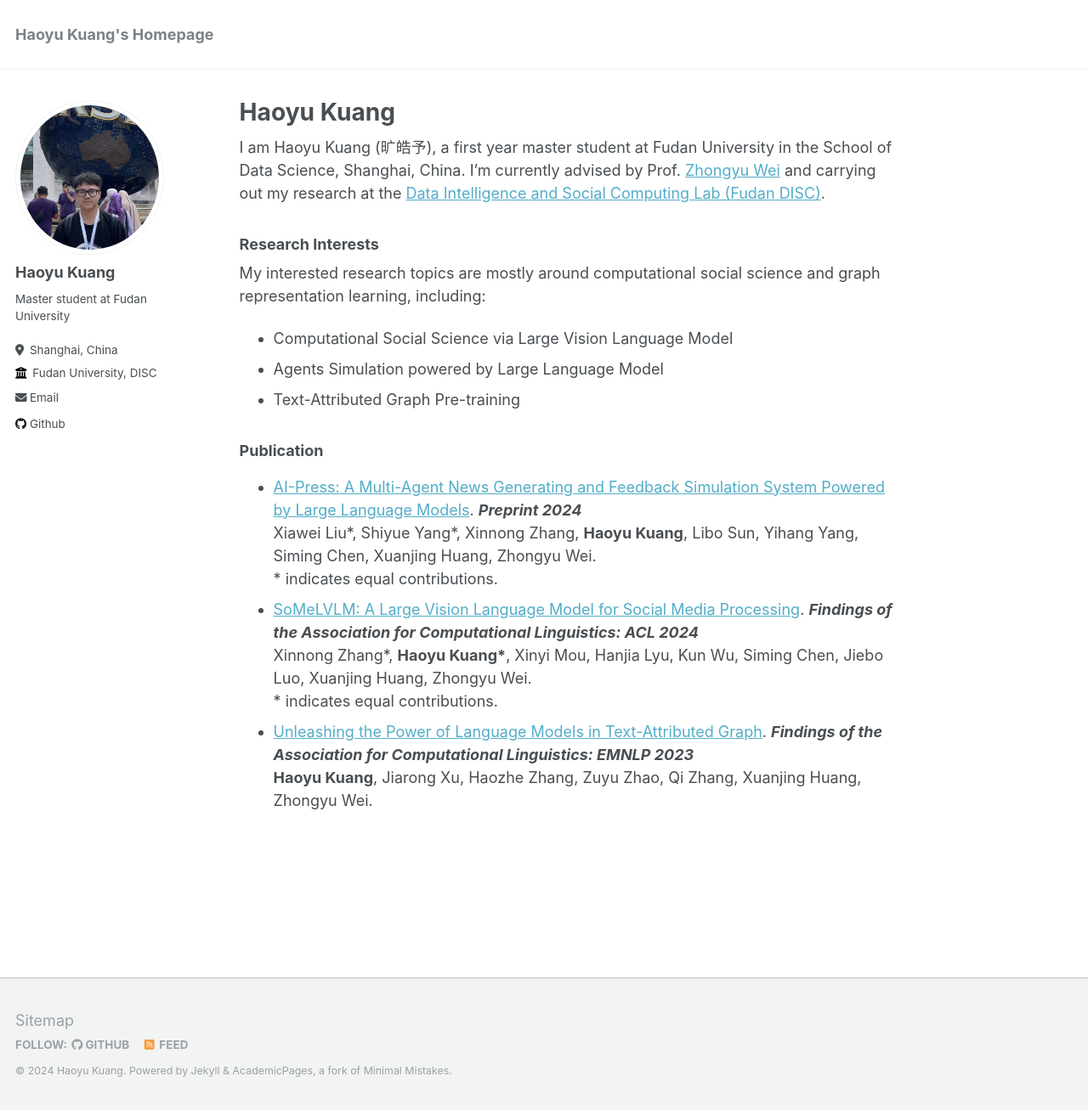
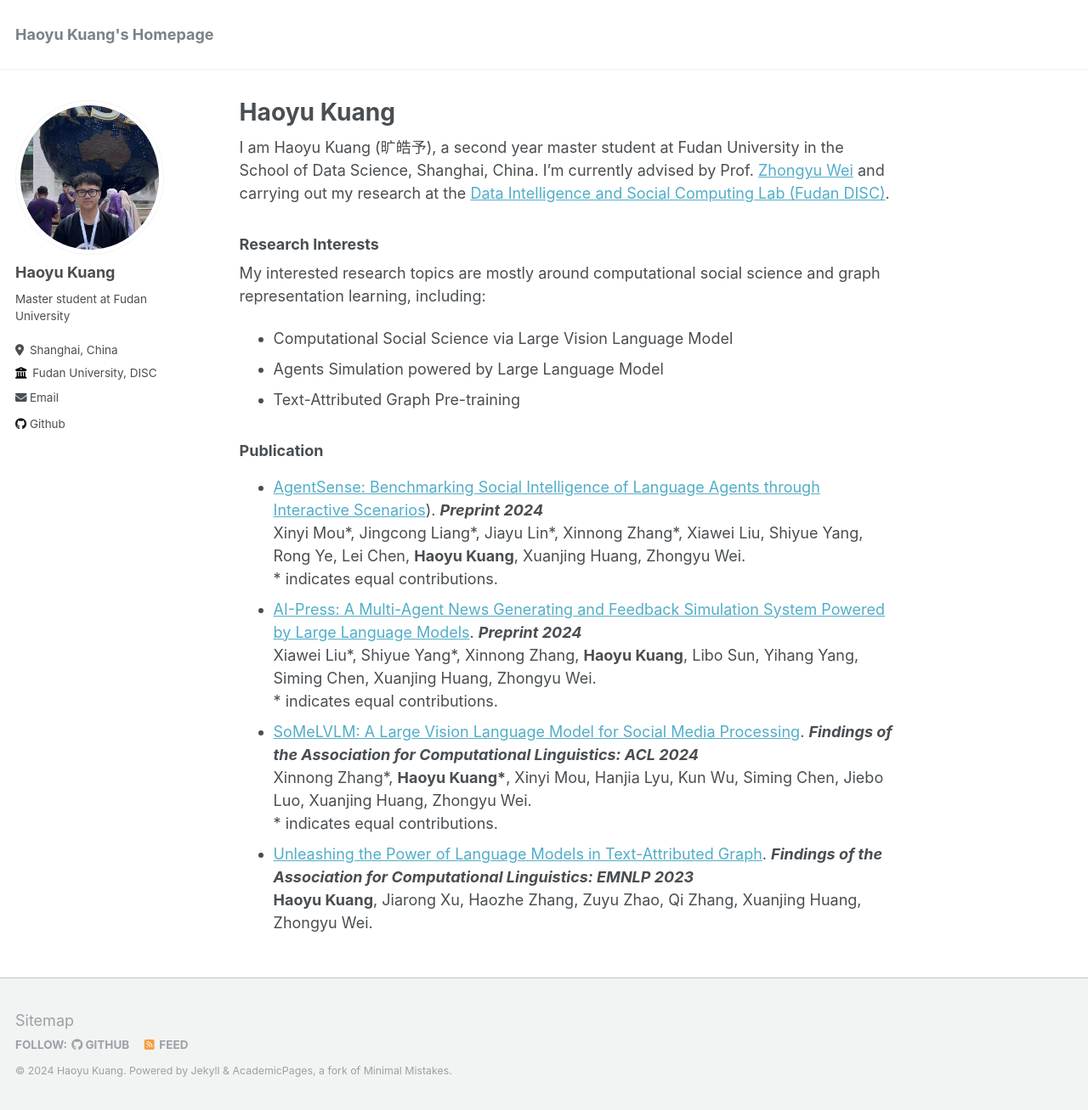
Before and after one commit to HaoyuK/HaoyuK.github.io, a Jekyll site: the page built from _pages/about.md, in a window 1280 px wide and 1307 px high. Shown: the whole window at 85% size. Built offline with Jekyll 4.4.1, drawn with Linux system fonts in a browser that asks for light colours.

Commit message:
Update about.md

```diff
--- a/_pages/about.md
+++ b/_pages/about.md
@@ -7,7 +7,7 @@ redirect_from:
   - /about.html
 ---
 
-I am Haoyu Kuang (旷皓予), a first year master student at Fudan University in the School of Data Science, Shanghai, China. I'm currently advised by Prof. [Zhongyu Wei](http://www.fudan-disc.com/people/zywei) and carrying out my research at the [Data Intelligence and Social Computing Lab (Fudan DISC)](http://www.fudan-disc.com/).
+I am Haoyu Kuang (旷皓予), a second year master student at Fudan University in the School of Data Science, Shanghai, China. I'm currently advised by Prof. [Zhongyu Wei](http://www.fudan-disc.com/people/zywei) and carrying out my research at the [Data Intelligence and Social Computing Lab (Fudan DISC)](http://www.fudan-disc.com/).
 
 ### Research Interests
 
@@ -17,7 +17,9 @@ My interested research topics are mostly around computational social science and
 - Text-Attributed Graph Pre-training
 
 ### Publication
-
+- [AgentSense: Benchmarking Social Intelligence of Language Agents through Interactive Scenarios](https://arxiv.org/abs/2410.19346)). ***Preprint 2024***
+  Xinyi Mou\*, Jingcong Liang\*, Jiayu Lin\*, Xinnong Zhang\*, Xiawei Liu, Shiyue Yang, Rong Ye, Lei Chen, **Haoyu Kuang**, Xuanjing Huang, Zhongyu Wei.
+  \* indicates equal contributions.
 - [AI-Press: A Multi-Agent News Generating and Feedback Simulation System Powered by Large Language Models](https://arxiv.org/abs/2410.07561). ***Preprint 2024***
   Xiawei Liu\*, Shiyue Yang\*, Xinnong Zhang, **Haoyu Kuang**, Libo Sun, Yihang Yang, Siming Chen, Xuanjing Huang, Zhongyu Wei.
   \* indicates equal contributions.
```
